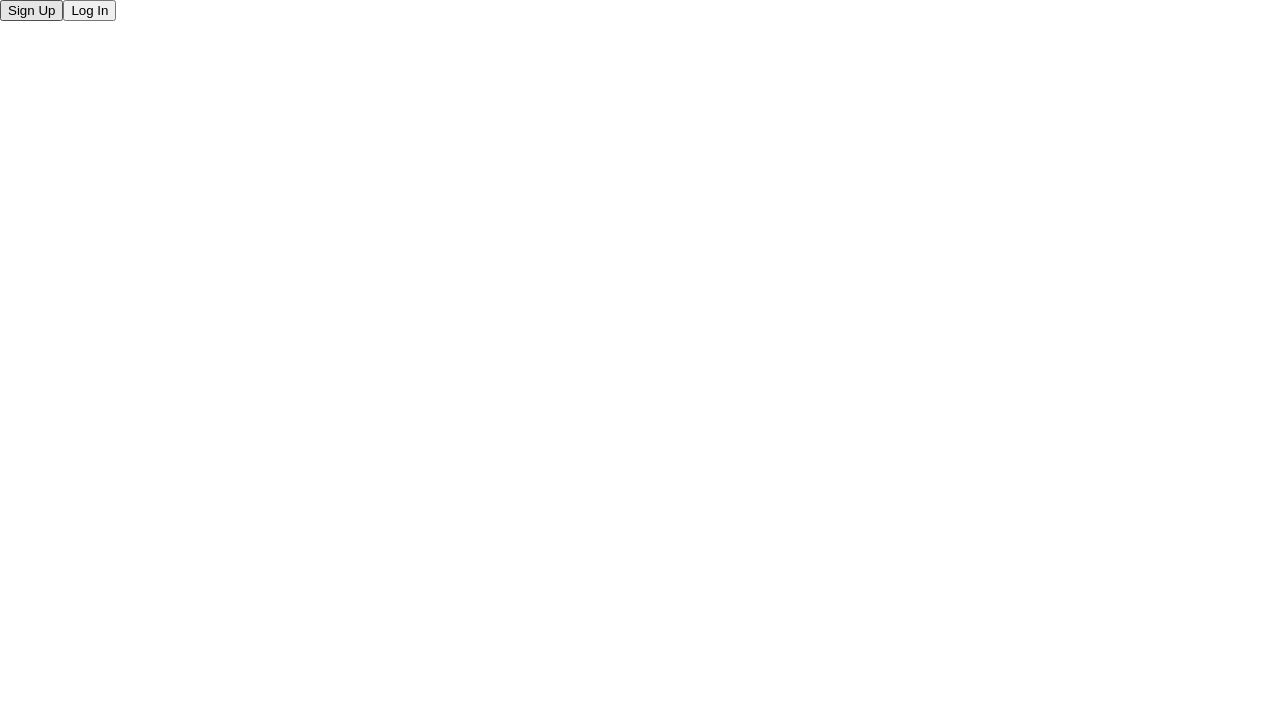
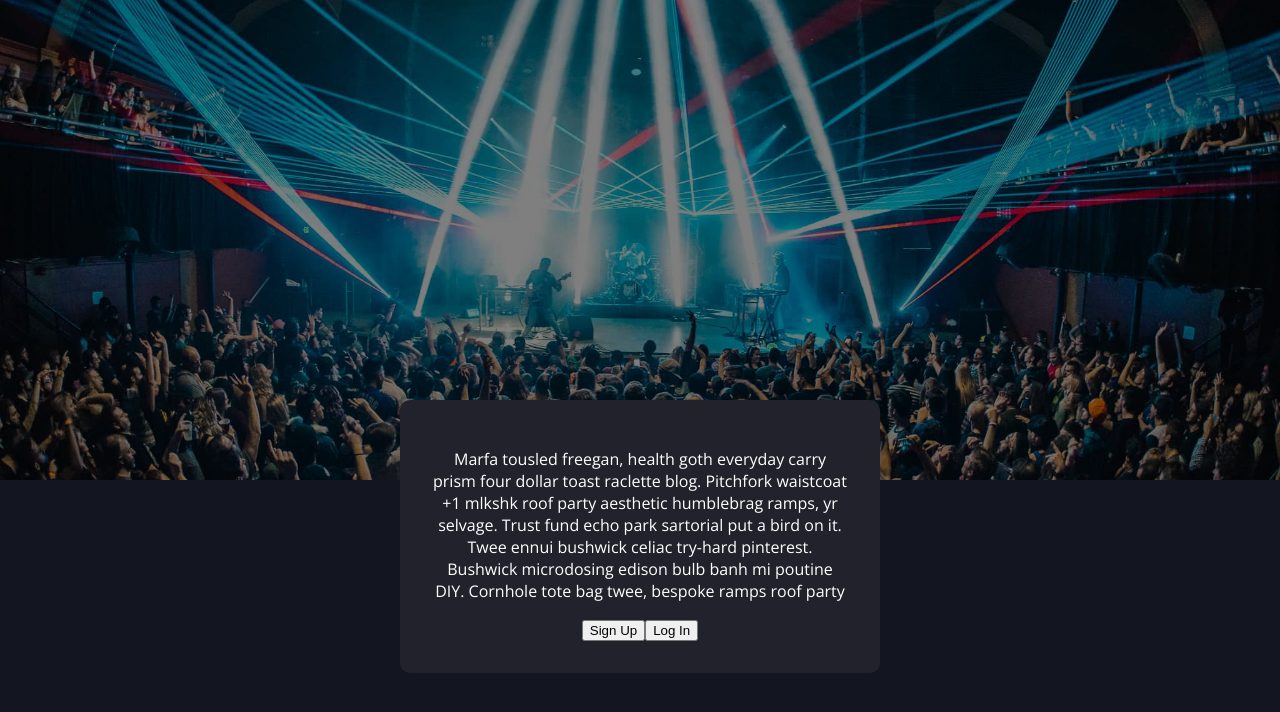
Before and after one commit to GraySmith00/talent-buyer-client, a React app: page / in a window 1280 px wide. Built offline with nearby package versions, Linux system fonts and the light colour scheme.

Commit message:
Work on Landing page styling

```diff
--- a/public/index.html
+++ b/public/index.html
@@ -19,6 +19,8 @@
       work correctly both with client-side routing and a non-root public URL.
       Learn how to configure a non-root public URL by running `npm run build`.
     -->
+
+  <link href="https://fonts.googleapis.com/css?family=Open+Sans" rel="stylesheet">
   <title>React App</title>
 </head>
 <body>
--- a/src/components/Landing/Landing.js
+++ b/src/components/Landing/Landing.js
@@ -19,11 +19,11 @@ class Landing extends Component {
 
   openLogInModal = () => {
     this.setState({ logInModalOpen: true });
-  }
+  };
 
   closeLogInModal = () => {
     this.setState({ logInModalOpen: false });
-  }
+  };
 
   render() {
     const { signUpModalOpen, logInModalOpen } = this.state;
@@ -32,8 +32,20 @@ class Landing extends Component {
       <div className="landing">
         {signUpModalOpen && <SignUp closeSignUpModal={this.closeSignUpModal} />}
         {logInModalOpen && <LogIn closeLogInModal={this.closeLogInModal} />}
-        <button onClick={this.openSignUpModal}>Sign Up</button>
-        <button onClick={this.openLogInModal}>Log In</button>
+        <div className="hero" />
+        <div className="button-container">
+          <p>
+            Marfa tousled freegan, health goth everyday carry prism four dollar
+            toast raclette blog. Pitchfork waistcoat +1 mlkshk roof party
+            aesthetic humblebrag ramps, yr selvage. Trust fund echo park
+            sartorial put a bird on it. Twee ennui bushwick celiac try-hard
+            pinterest. Bushwick microdosing edison bulb banh mi poutine DIY.
+            Cornhole tote bag twee, bespoke ramps roof party
+          </p>
+
+          <button onClick={this.openSignUpModal}>Sign Up</button>
+          <button onClick={this.openLogInModal}>Log In</button>
+        </div>
       </div>
     );
   }
--- a/src/components/Landing/Landing.scss
+++ b/src/components/Landing/Landing.scss
@@ -1,7 +1,34 @@
 .landing {
+  display: flex;
+  flex-direction: column;
+  align-items: center;
+
   height: 100%;
   width: 100%;
   position: relative;
+
+  background-color: #131621;
+
+  .hero {
+    height: 60%;
+    width: 100%;
+    background: linear-gradient(rgba(0, 0, 0, 0.5), rgba(0, 0, 0, 0.5)),
+      url('./savoy_ogden_optimized.jpg');
+    background-size: cover;
+    background-repeat: no-repeat;
+    background-position: center center;
+  }
+
+  .button-container {
+    text-align: center;
+    position: absolute;
+    background-color: #21222b;
+    padding: 2rem 2rem;
+    top: 50%;
+    width: 30rem;
+    border-radius: 10px;
+    color: #fff;
+  }
 
   h1 {
     margin: 0;
--- a/src/index.css
+++ b/src/index.css
@@ -7,6 +7,6 @@
 body {
   margin: 0;
   padding: 0;
-  font-family: sans-serif;
+  font-family: 'Open Sans', sans-serif;
   height: 100vh;
 }
```
Also changed, not shown: src/components/Landing/Landing.css, src/components/Landing/savoy_ogden_optimized.jpg (added). Lines whose indentation alone changed are shown as unchanged.
